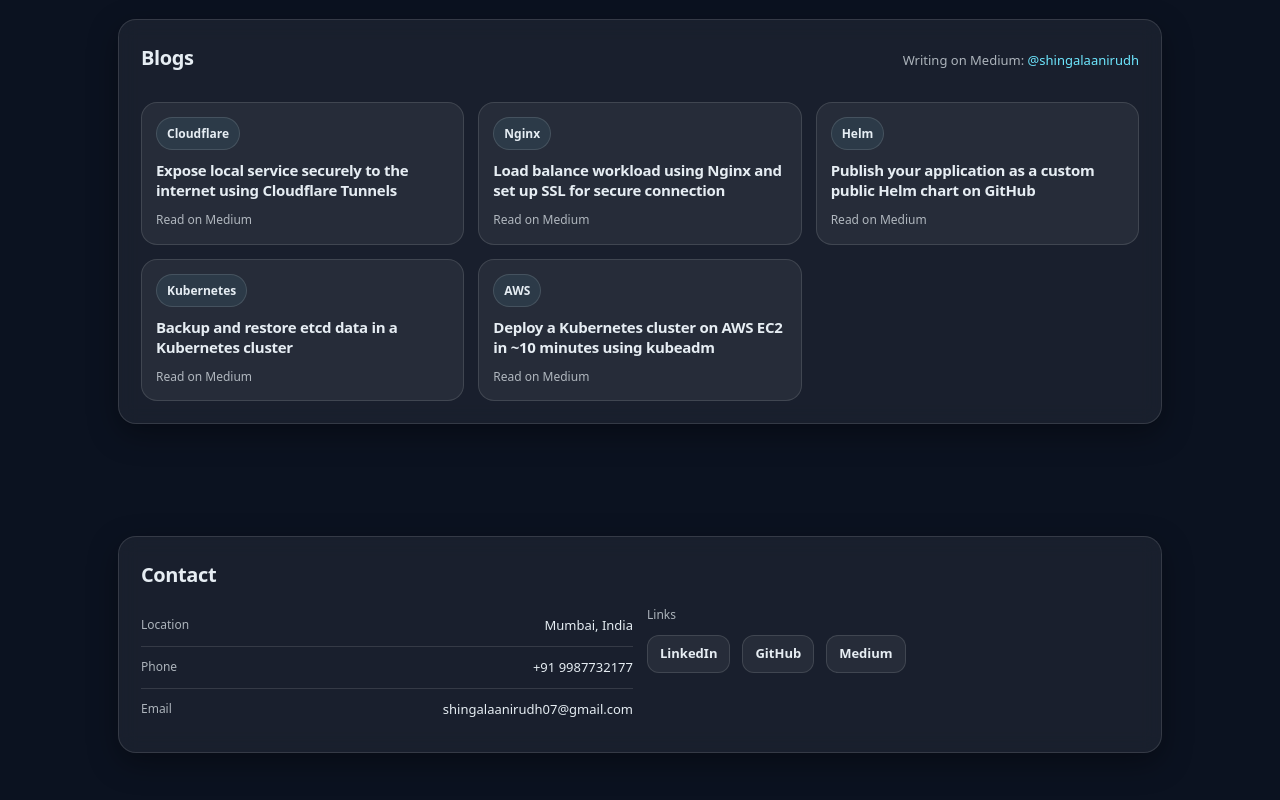
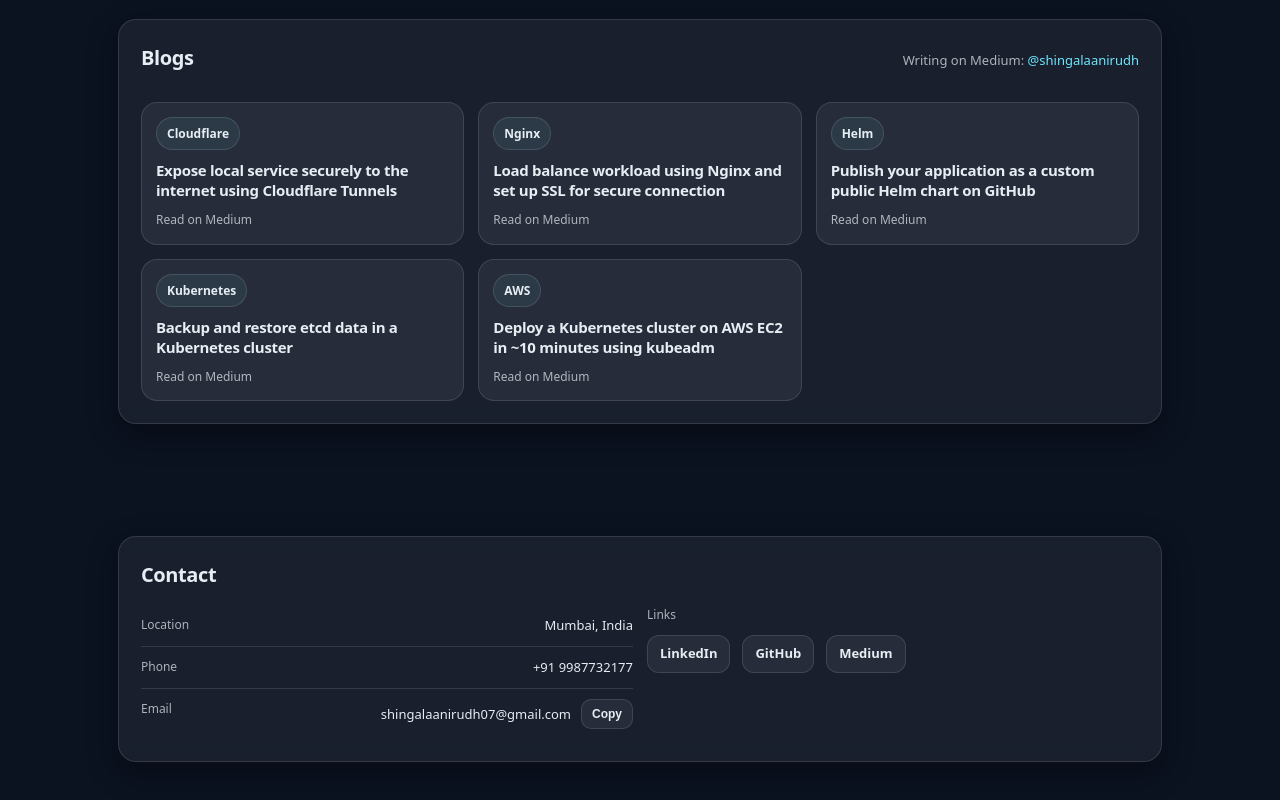
Before and after one commit to anirudhshingala/my-profile-website, a React (Create React App) app in the folder profile-app/: page / in a window 1280 px wide. Shown: the part 3301-4101 px from the top of the page. Built offline with nearby package versions, Linux system fonts and the light colour scheme.

Commit message:
Add SEO meta tags and email copy functionality to footer

```diff
--- a/profile-app/public/index.html
+++ b/profile-app/public/index.html
@@ -7,8 +7,21 @@
     <meta name="theme-color" content="#000000" />
     <meta
       name="description"
-      content="Web site created using create-react-app"
+      content="Anirudh Shingala — Platform/SRE engineer focused on automation, reliability, and scalable infrastructure."
     />
+    <link rel="canonical" href="https://www.anirudhshingala.com" />
+
+    <meta property="og:type" content="website" />
+    <meta property="og:site_name" content="Anirudh Shingala" />
+    <meta property="og:title" content="Anirudh Shingala" />
+    <meta property="og:description" content="Platform/SRE engineer focused on automation, reliability, and scalable infrastructure." />
+    <meta property="og:url" content="https://www.anirudhshingala.com" />
+    <meta property="og:image" content="https://www.anirudhshingala.com/image.png" />
+
+    <meta name="twitter:card" content="summary_large_image" />
+    <meta name="twitter:title" content="Anirudh Shingala" />
+    <meta name="twitter:description" content="Platform/SRE engineer focused on automation, reliability, and scalable infrastructure." />
+    <meta name="twitter:image" content="https://www.anirudhshingala.com/image.png" />
     <link rel="apple-touch-icon" href="%PUBLIC_URL%/image.png" />
     <!--
       manifest.json provides metadata used when your web app is installed on a
--- /dev/null
+++ b/profile-app/src/analytics.js
@@ -0,0 +1 @@
+export const initAnalytics = () => {};
--- a/profile-app/src/components/Footer.js
+++ b/profile-app/src/components/Footer.js
@@ -39,6 +39,32 @@
   text-align: right;
 `;
 
+const ValueRow = styled.div`
+  display: inline-flex;
+  align-items: center;
+  justify-content: flex-end;
+  gap: 10px;
+`;
+
+const CopyButton = styled.button`
+  display: inline-flex;
+  align-items: center;
+  justify-content: center;
+  height: 30px;
+  padding: 0 10px;
+  border-radius: 10px;
+  background: ${({ theme }) => theme.colors.surface};
+  border: 1px solid ${({ theme }) => theme.colors.border};
+  color: ${({ theme }) => theme.colors.text};
+  font-weight: 700;
+  font-size: 12px;
+  cursor: pointer;
+
+  &:hover {
+    background: ${({ theme }) => theme.colors.surfaceStrong};
+  }
+`;
+
 const Links = styled.div`
   display: flex;
   flex-wrap: wrap;
@@ -65,6 +91,32 @@
 `;
 
 const Footer = () => {
+  const email = 'shingalaanirudh07@gmail.com';
+  const [copied, setCopied] = React.useState(false);
+
+  const copyEmail = async () => {
+    try {
+      if (navigator?.clipboard?.writeText) {
+        await navigator.clipboard.writeText(email);
+      } else {
+        const el = document.createElement('textarea');
+        el.value = email;
+        el.setAttribute('readonly', '');
+        el.style.position = 'absolute';
+        el.style.left = '-9999px';
+        document.body.appendChild(el);
+        el.select();
+        document.execCommand('copy');
+        document.body.removeChild(el);
+      }
+
+      setCopied(true);
+      window.setTimeout(() => setCopied(false), 1200);
+    } catch (e) {
+      // no-op
+    }
+  };
+
   return (
     <FooterContainer>
       <SectionCard>
@@ -81,7 +133,12 @@
             </ContactRow>
             <ContactRow>
               <Label>Email</Label>
-              <Value>shingalaanirudh07@gmail.com</Value>
+              <Value>
+                <ValueRow>
+                  <span>{email}</span>
+                  <CopyButton type="button" onClick={copyEmail}>{copied ? 'Copied' : 'Copy'}</CopyButton>
+                </ValueRow>
+              </Value>
             </ContactRow>
           </div>
           <div>
```
